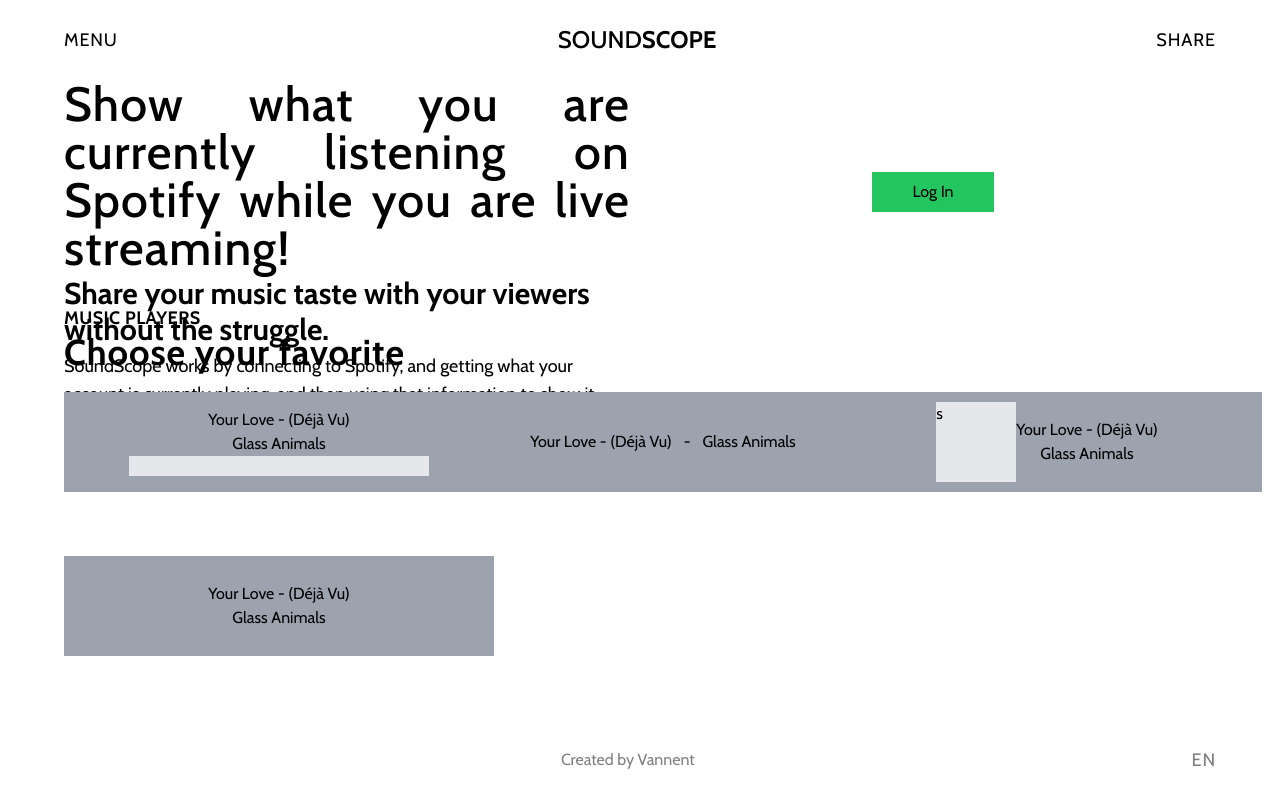
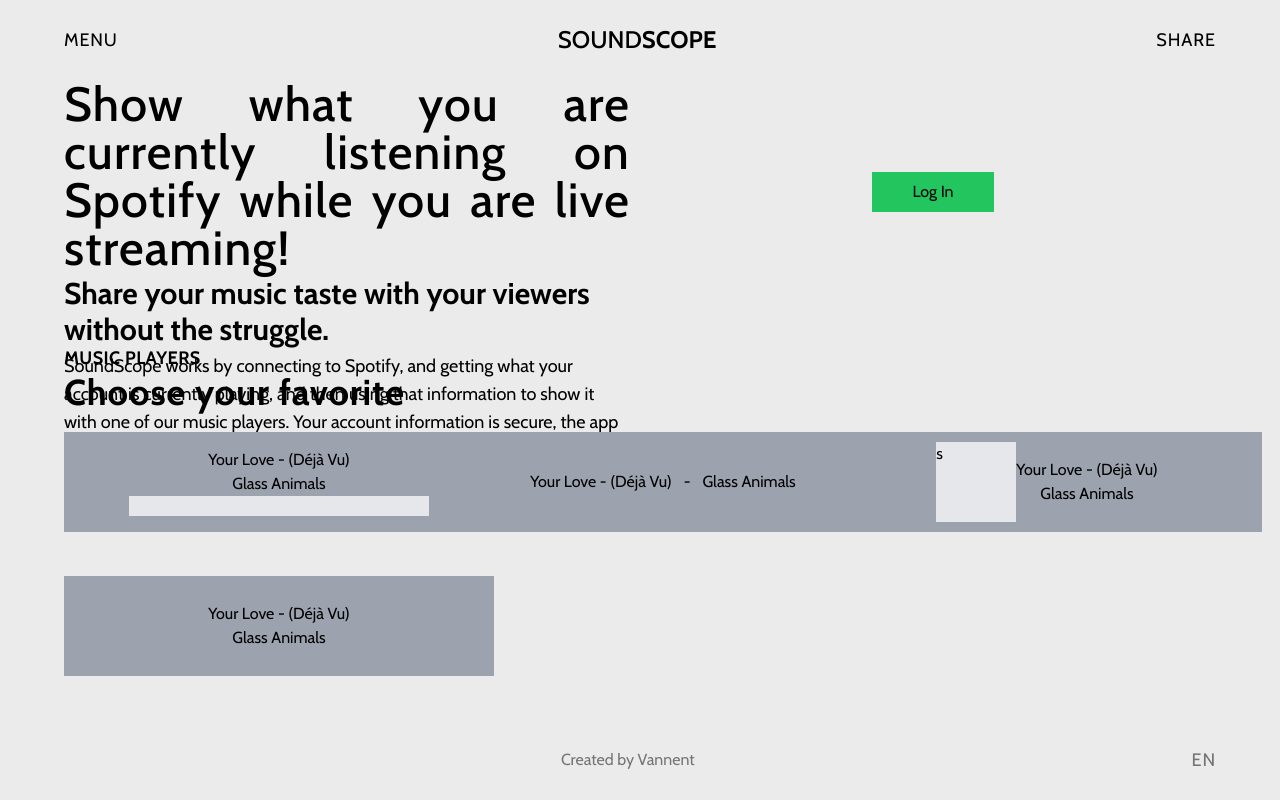
Before and after one commit to robced/soundscope, a Next.js app: page / in a window 1280 px wide. Built offline with nearby package versions, Linux system fonts and the light colour scheme.

Commit message:
style: add bg

```diff
--- a/pages/index.tsx
+++ b/pages/index.tsx
@@ -8,7 +8,7 @@
 export default function Home() {
 
     return (
-        <div className="h-screen w-screen overflow-hidden px-[5vw] font-cabin">
+        <div className="h-screen w-screen overflow-hidden px-[5vw] font-cabin bg-[#EAEBEA]">
             <Head>
                 <title>SoundScope</title>
                 <meta name="description" content="Show what you are currently listening to."/>
@@ -18,7 +18,7 @@
             <header className="h-[10vh] w-full">
                 <Header/>
             </header>
-            <main className="h-[80vh] w-full flex flex-col justify-between">
+            <main className="h-[80vh] w-full flex flex-col justify-between gap-10">
                 <Banner/>
                 <Content/>
             </main>
```
